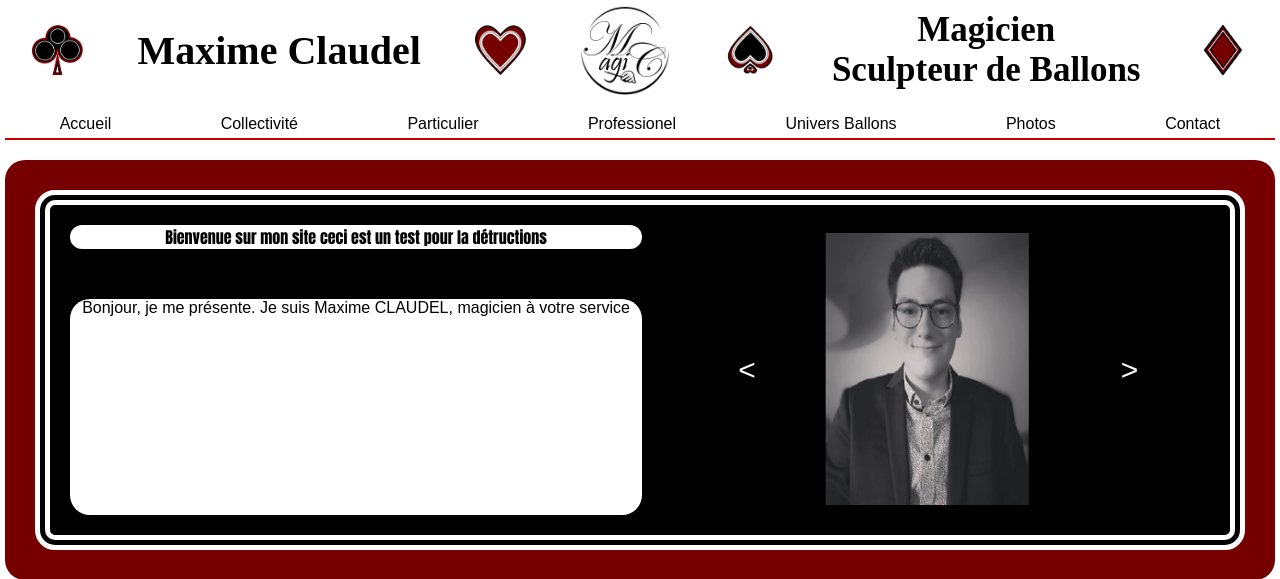
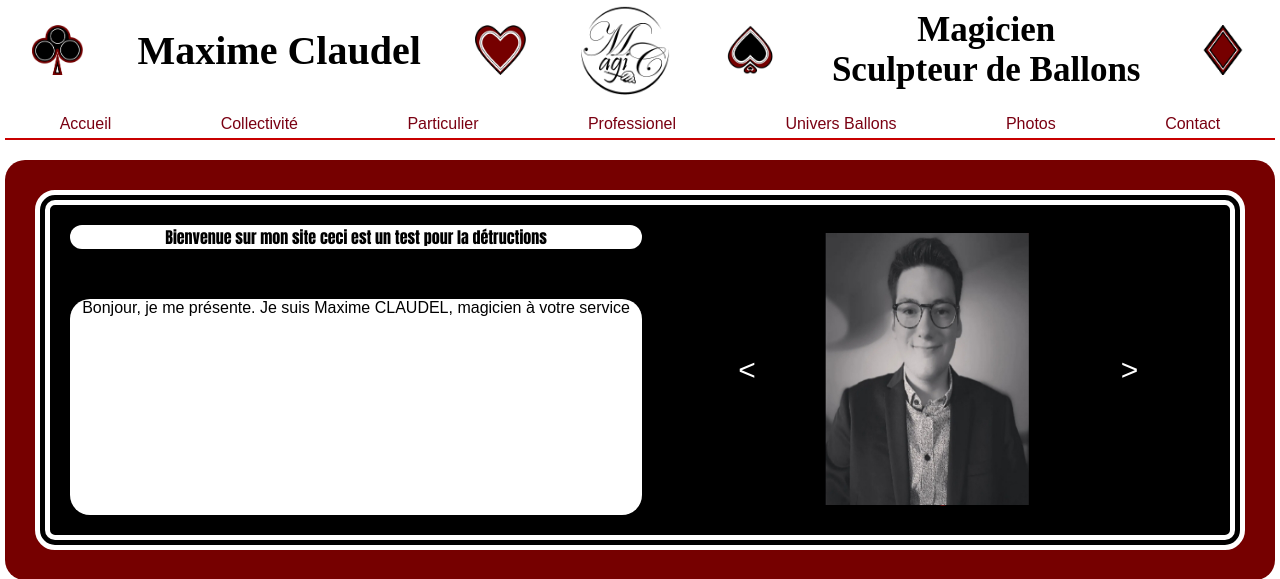
Before and after one commit to mcmagic54/mcmagic54, a PHP site: page / in a window 1280 px wide. Shown: the top 579 px of the page. Run offline with PHP 8.4, Linux system fonts and the light colour scheme.

Commit message:
fin-header

```diff
--- a/public_html/styles/header.css
+++ b/public_html/styles/header.css
@@ -165,7 +165,7 @@ nav ul {
     nav ul ul {
         display: none;
         position: absolute;
-        background-color: rgba(12, 12, 12, 0.727);
+        background-color: #a7726bcf;
         left: 50%;
         translate: -50%;
         min-width: 100%;
@@ -175,7 +175,7 @@ nav ul {
         display: block;
         padding-top: 10px;
         padding-bottom: 5px;
-        color: black;
+        color: #7a0012 ;
         font-size: 16px;
         transition: all 0.5s ease;
         border-bottom: 2px solid #c80000;
```
